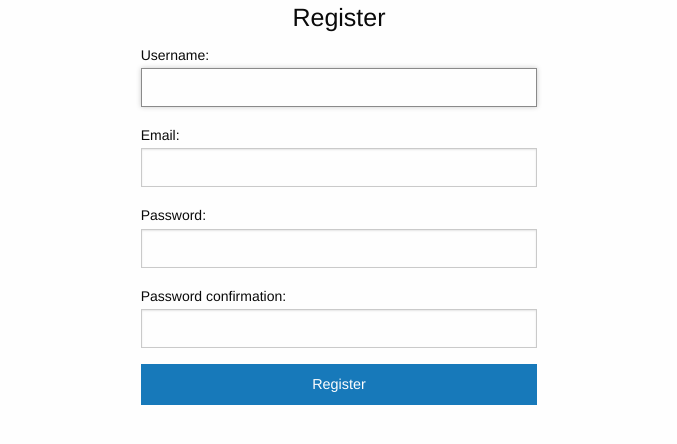
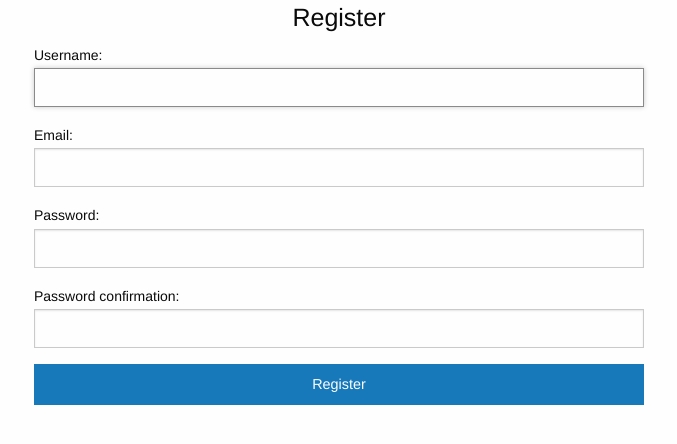
Before and after one commit to LWZearfoss/Dens, a Django app: page /register/ in a window 1280 px wide. Shown: the top 444 px of the page, without its empty margins (301-978 px from the left). Run offline with Django 3.2, Linux system fonts and the light colour scheme.

Commit message:
Update forms styling.

```diff
--- a/project/dens/templates/dens/email.html
+++ b/project/dens/templates/dens/email.html
@@ -6,7 +6,7 @@
 
 <div class="grid-container">
     <div class="grid-x grid-padding-x" id="index">
-        <div class="columns small-12 medium-8 medium-offset-2 large-6 large-offset-3">
+        <div class="columns small-12 medium-8 medium-offset-2 large-6 large-offset-3 cell">
             <form method="post">
                 {% csrf_token %}
                 {{ email_form }}
--- a/project/dens/templates/dens/password.html
+++ b/project/dens/templates/dens/password.html
@@ -6,7 +6,7 @@
 
 <div class="grid-container">
     <div class="grid-x grid-padding-x" id="index">
-        <div class="columns small-12 medium-8 medium-offset-2 large-6 large-offset-3">
+        <div class="columns small-12 medium-8 medium-offset-2 large-6 large-offset-3 cell">
             <form method="post">
                 {{password_form.non_field_errors}}
                 {% csrf_token %}
--- a/project/dens/templates/dens/profile.html
+++ b/project/dens/templates/dens/profile.html
@@ -6,7 +6,7 @@
 
 <div class="grid-container">
     <div class="grid-x grid-padding-x" id="index">
-        <div class="columns small-12 medium-8 medium-offset-2 large-6 large-offset-3">
+        <div class="columns small-12 medium-8 medium-offset-2 large-6 large-offset-3 cell">
             <div>&nbsp;</div>
             <h3 class="text-center">{{ request.user.username }} </h3>
             <div>&nbsp;</div>
--- a/project/dens/templates/registration/login.html
+++ b/project/dens/templates/registration/login.html
@@ -3,7 +3,7 @@
 {% block title %} Login {% endblock %}
 {% block content %}
 <div class="grid-x grid-padding-x">
-    <div class="large-4 medium-4 small-12 large-offset-4 medium-offset-4 cell">
+    <div class="columns small-12 medium-8 medium-offset-2 large-6 large-offset-3 cell">
         <h3 class="text-center">Login</h3>
         <form action="/login/" method="post">
             {% csrf_token %}
--- a/project/dens/templates/registration/register.html
+++ b/project/dens/templates/registration/register.html
@@ -3,7 +3,7 @@
 {% block title %} Registration {% endblock %}
 {% block content %}
 <div class="grid-x grid-padding-x">
-    <div class="large-4 medium-4 small-12 large-offset-4 medium-offset-4 cell">
+    <div class="columns small-12 medium-8 medium-offset-2 large-6 large-offset-3 cell">
         <h4 class="text-center">Register</h4>
         <form action="/register/" method="post">
             {% csrf_token %}
```
